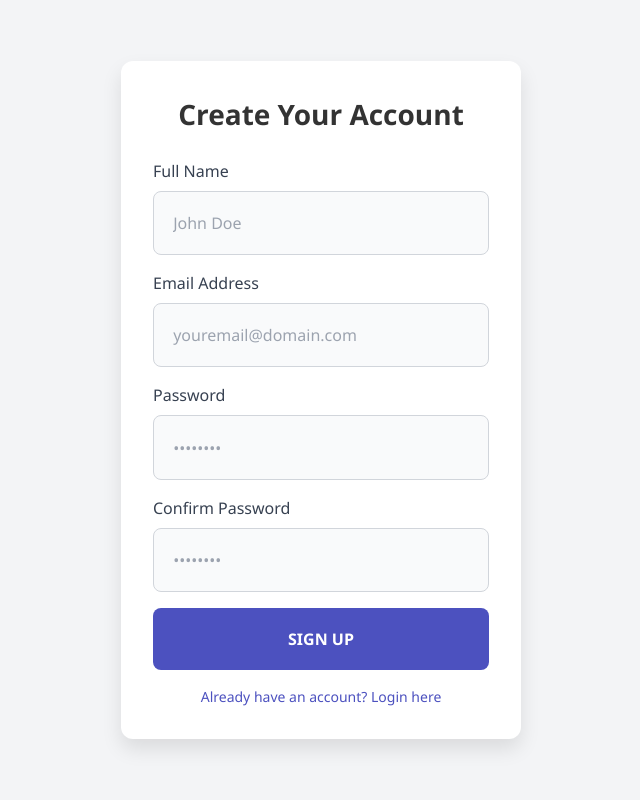
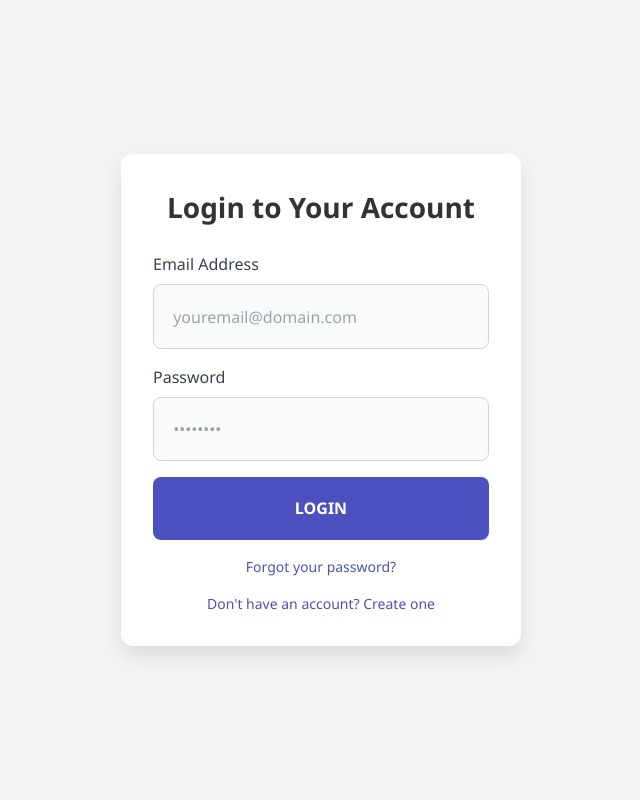
Before and after one commit to Youcode-Classe-E-2024-2025/Hamza-Atig-PROJET-MVC-PHP, a PHP site: page / in a window 1280 px wide. Shown: the whole page, without its empty margins (319-959 px from the left). Run offline with PHP 8.4, Linux system fonts and the light colour scheme; some libraries are stand-ins or nearby versions.

Commit message:
simple changes on login.twig

```diff
--- a/app/controllers/front/HomeController.php
+++ b/app/controllers/front/HomeController.php
@@ -5,6 +5,6 @@ use App\Core\Controller;
 use App\Core\View;
 class HomeController extends Controller {
     public function index() {
-        View::render('front/signup.twig', ['message' => 'Bienvenue sur la page d\'accueil!']);
+        View::render('front/login.twig', ['message' => 'Bienvenue sur la page d\'accueil!']);
     }
 }
--- a/app/views/front/login.twig
+++ b/app/views/front/login.twig
@@ -1,17 +1,15 @@
 <!DOCTYPE html>
 <html lang="en">
-
 <head>
   <meta charset="UTF-8" />
   <meta name="viewport" content="width=device-width, initial-scale=1.0" />
-  <title>Professional Login</title>
+  <title>{{ title|default('Professional Login') }}</title>
   <script src="https://cdn.tailwindcss.com"></script>
   <style>
     body {
       background-color: #f3f4f6;
       font-family: 'Segoe UI', Tahoma, Geneva, Verdana, sans-serif;
     }
-
     .login-card {
       background-color: white;
       box-shadow: 0 10px 20px rgba(0, 0, 0, 0.1);
@@ -20,7 +18,6 @@
       max-width: 400px;
       width: 100%;
     }
-
     .form-input {
       font-size: 1rem;
       padding: 1.2rem;
@@ -31,13 +28,11 @@
       background-color: #f9fafb;
       transition: all 0.3s ease;
     }
-
     .form-input:focus {
       outline: none;
       border-color: #4c51bf;
       box-shadow: 0 0 5px rgba(76, 81, 191, 0.4);
     }
-
     .btn-primary {
       background-color: #4c51bf;
       color: white;
@@ -50,22 +45,18 @@
       cursor: pointer;
       transition: background-color 0.3s ease;
     }
-
     .btn-primary:hover {
       background-color: #434190;
     }
-
     .link {
       text-align: center;
       margin-top: 1rem;
       color: #4c51bf;
       font-size: 0.875rem;
     }
-
     .link:hover {
       text-decoration: underline;
     }
-
     .heading {
       font-size: 1.75rem;
       font-weight: 600;
@@ -75,27 +66,26 @@
     }
   </style>
 </head>
-
 <body class="flex items-center justify-center min-h-screen">
   <div class="login-card">
-    <h2 class="heading">Login to Your Account</h2>
-    <form action="" method="POST">
-      <label class="block text-gray-700">Email Address</label>
-      <input type="email" name="email" class="form-input" placeholder="youremail@domain.com" required />
+    <h2 class="heading">{{ heading|default('Login to Your Account') }}</h2>
+    <form action="{{ form_action|default('#') }}" method="POST">
+      <label class="block text-gray-700">{{ labels.email|default('Email Address') }}</label>
+      <input type="email" name="email" class="form-input" placeholder="{{ placeholders.email|default('youremail@domain.com') }}" required />
 
-      <label class="block text-gray-700 mt-4">Password</label>
-      <input type="password" name="password" class="form-input" placeholder="••••••••" required />
+      <label class="block text-gray-700 mt-4">{{ labels.password|default('Password') }}</label>
+      <input type="password" name="password" class="form-input" placeholder="{{ placeholders.password|default('••••••••') }}" required />
 
-      <button type="submit" class="btn-primary">Login</button>
+      <button type="submit" class="btn-primary">{{ buttons.login|default('Login') }}</button>
     </form>
 
     <p class="link">
-      <a href="#">Forgot your password?</a>
+      <a href="{{ links.forgot_password|default('#') }}">{{ links.forgot_password_text|default('Forgot your password?') }}</a>
     </p>
     <p class="link">
-      Don't have an account? <a href="#">Create one</a>
+      {{ links.signup_text|default("Don't have an account?") }}
+      <a href="{{ links.signup|default('#') }}">{{ links.signup_link_text|default('Create one') }}</a>
     </p>
   </div>
 </body>
-
 </html>
```
